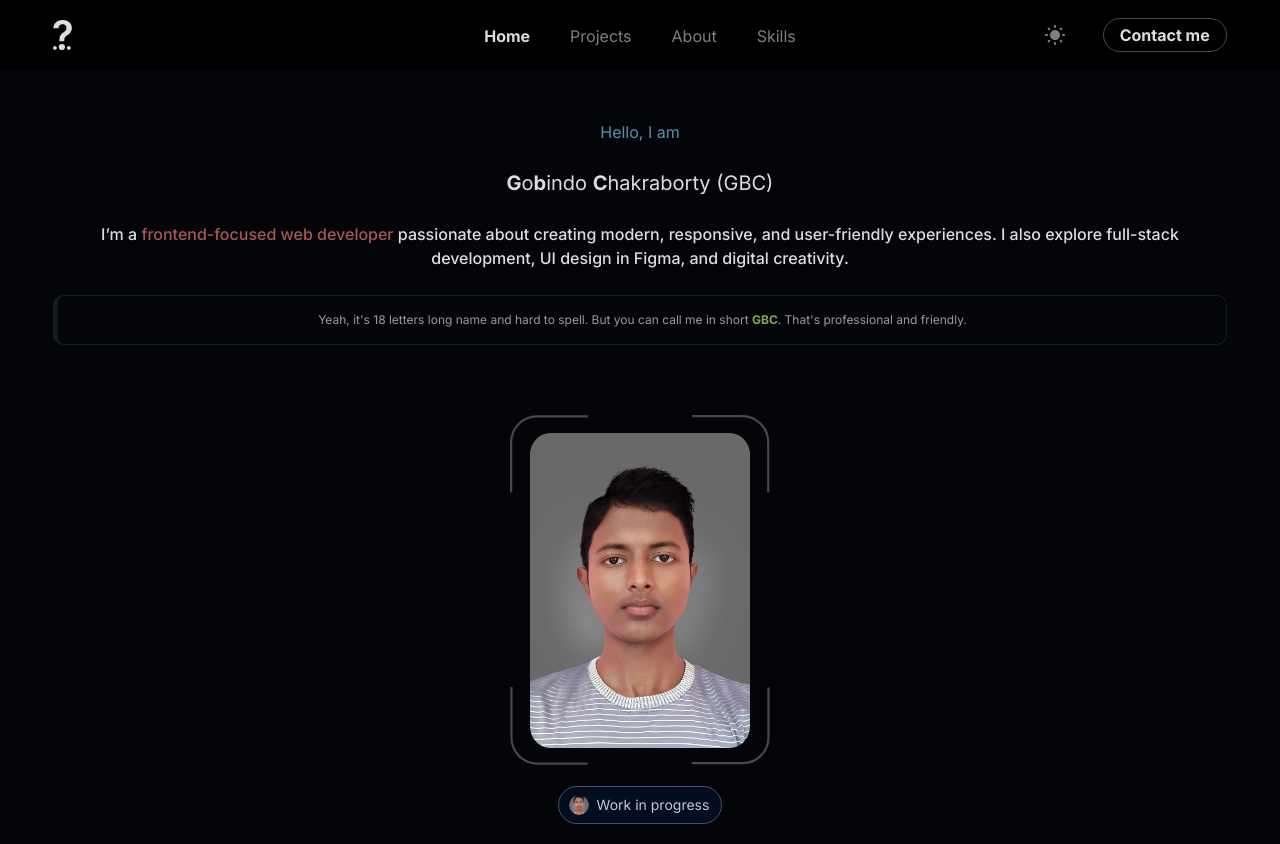
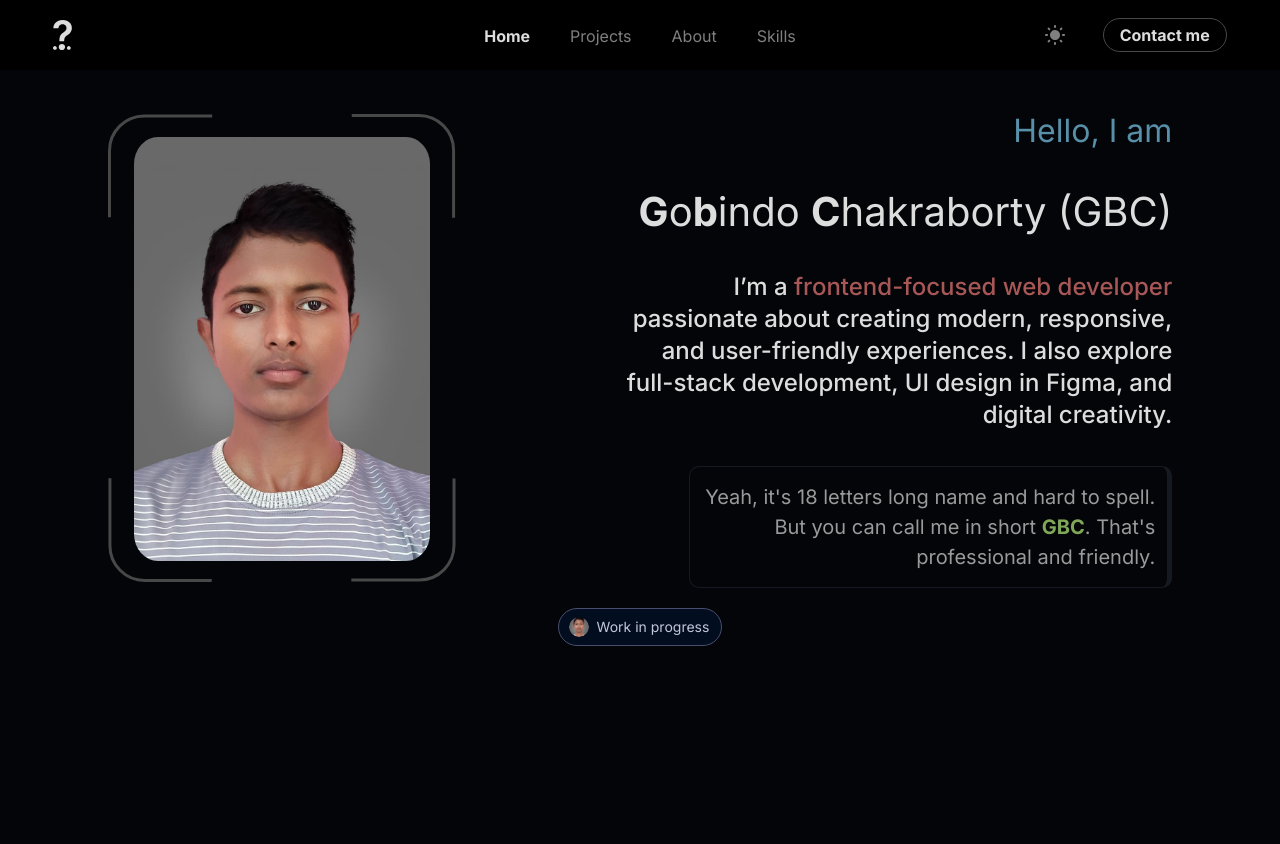
Before and after one commit to Gobindo-Chakraborty/hellogbc, a Next.js app: page / in a window 1280 px wide. After the commit the page ends 800 px from the top, so only its background shows below. Built offline with nearby package versions, Linux system fonts and the light colour scheme.

Commit message:
Basic hero section design added and tailwind css auto formating turned off

```diff
--- a/components/layout/Header.tsx
+++ b/components/layout/Header.tsx
@@ -13,7 +13,7 @@ export default function Header() {
   const isContactPage = pathname === "/contact";
 
   return (
-    <header className="relative w-full">
+    <header className="fixed z-100 w-full">
       <div className="bg-secondary-bg relative z-50 w-full">
         <div className="mx-auto flex w-11/12 max-w-316.25 items-center justify-between py-3 md:py-4.5">
           <Link className="" href="/" aria-label="Home">
@@ -25,11 +25,11 @@ export default function Header() {
               type="button"
               aria-label="Toggle theme"
             >
-              <Sun className="text-secondary-text xs:h-5 xs:w-5 h-4.25 w-4.25" />
+              <Sun className="text-secondary-text xs:h-5 xs:w-5 hover:text-primary-text h-4.25 w-4.25 transition-colors" />
             </button>
             <Link
               href={isContactPage ? "/" : "/contact"}
-              className="border-secondary-bg-light-1 xs:px-4 xs:py-2 xs:text-base cursor-pointer rounded-full border px-3.25 py-1.5 text-xs leading-none font-bold"
+              className="border-secondary-bg-light-1 xs:px-4 xs:py-2 xs:text-base hover:bg-secondary-bg-dark-1 cursor-pointer rounded-full border px-3.25 py-1.5 text-xs leading-none font-bold transition-colors"
             >
               {isContactPage ? "Go Home" : "Contact me"}
             </Link>
@@ -57,9 +57,9 @@ export default function Header() {
         className={`bg-secondary-bg/60 border-completion-status absolute top-0 left-0 flex h-auto w-full justify-center border-b ${open ? "translate-y-0 duration-300" : "-translate-y-full duration-600"} z-20 backdrop-blur-xl transition-all ease-out md:fixed md:top-6 md:left-1/2 md:z-70 md:w-fit md:-translate-x-2/3 md:translate-y-0 md:border-0 md:bg-transparent md:backdrop-blur-none md:transition-none min-[52rem]:-translate-x-1/2`}
       >
         <ul className="text-secondary-text mt-25 mb-12 flex list-none flex-col items-center gap-10 text-base md:mt-0 md:mb-0 md:flex-row">
-          <li className="text-primary-text font-bold">
+          <li className="text-primary-text hover:text-primary-text font-bold transition-colors">
             <Link
-              href="#"
+              href="#home"
               onClick={() => {
                 setOpen(false);
               }}
@@ -67,7 +67,7 @@ export default function Header() {
               Home
             </Link>
           </li>
-          <li>
+          <li className="hover:text-primary-text transition-colors">
             <Link
               href="#"
               onClick={() => {
@@ -77,7 +77,7 @@ export default function Header() {
               Projects
             </Link>
           </li>
-          <li>
+          <li className="hover:text-primary-text transition-colors">
             <Link
               href="#"
               onClick={() => {
@@ -87,7 +87,7 @@ export default function Header() {
               About
             </Link>
           </li>
-          <li>
+          <li className="hover:text-primary-text transition-colors">
             <Link
               href="#"
               onClick={() => {
--- a/components/pages/home/Hero.tsx
+++ b/components/pages/home/Hero.tsx
@@ -3,23 +3,26 @@ import Image from "next/image";
 
 export default function Hero() {
   return (
-    <section className="mt-12.5">
-      <div className="text-center">
-        <p className="text-heading-1">Hello, I am</p>
-        <h1 className="py-6.25 text-xl">
+    <section
+      className="mt-12.5 pt-15 lg:flex lg:flex-row-reverse lg:w-10/12 items-center mx-auto xl:w-286.5"
+      id="home"
+    >
+      <div className="mx-auto max-w-168.75 text-center lg:text-right flex flex-col gap-8.75">
+        <p className="text-heading-1 sm:text-2xl xl:text-[2rem]">Hello, I am</p>
+        <h1 className="text-xl sm:text-3xl xl:text-[2.5rem]">
           <span className="font-bold">G</span>o
           <span className="font-bold">b</span>indo{" "}
           <span className="font-bold">C</span>hakraborty (GBC)
         </h1>
-        <p className="mx-auto w-[87%] font-medium">
+        <p className="mx-auto w-[87%] font-medium sm:text-xl lg:mx-0 lg:ml-auto xl:text-2xl lg:max-w-158.75">
           I’m a{" "}
           <span className="text-live-view">frontend-focused web developer</span>{" "}
           passionate about creating modern, responsive, and user-friendly
           experiences. I also explore full-stack development, UI design in
           Figma, and digital creativity.
         </p>
-        <div className="border-secondary-bg-dark-1 mx-auto mt-6.25 w-11/12 rounded-[10px] border border-l-[5px]">
-          <p className="text-secondary-text-light-2 py-3.75 pr-3 pl-3.25 text-xs leading-[150%]">
+        <div className="border-secondary-bg-dark-1 mx-auto w-11/12 max-w-120.75 rounded-[10px] border border-l-[5px] lg:mx-0 lg:border-r-[5px] lg:border-l lg:ml-auto">
+          <p className="text-secondary-text-light-2 py-3.75 pr-3 pl-3.25 text-xs leading-[150%] sm:text-[14px] xl:text-xl">
             Yeah, it&apos;s 18 letters long name and hard to spell. But you can
             call me in short{" "}
             <span className="text-completion-status font-bold">GBC</span>.
@@ -27,12 +30,12 @@ export default function Hero() {
           </p>
         </div>
       </div>
-      <div className="mx-auto mt-17.5 w-max">
-        <div className="relative h-87.75 w-65">
-          <GBCBoxAround className="absolute h-auto w-65" />
+      <div className="mx-auto mt-17.5 w-max lg:mt-0">
+        <div className="relative h-87.75 w-65 sm:h-117.5 sm:w-87">
+          <GBCBoxAround className="absolute h-auto w-65 sm:w-87" />
           <div className="">
             <Image
-              className="rounded-[40px] px-5 py-4.5"
+              className="rounded-[40px] px-5 py-4.5 sm:rounded-[50px] sm:px-6.5 sm:py-5.75"
               src="/assets/images/gbc-profile.jpg"
               fill
               alt="GBC Profile Picture"
```
Also changed, not shown: 1 other file (tests, documents, lock files or other folders).
